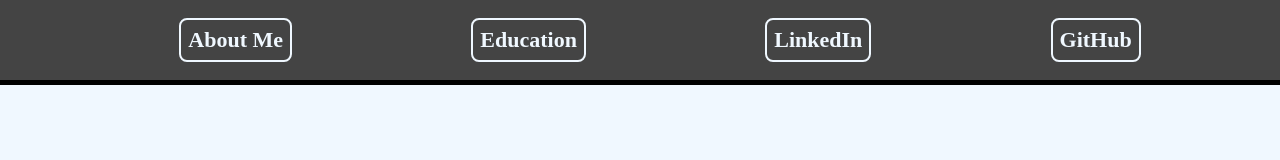
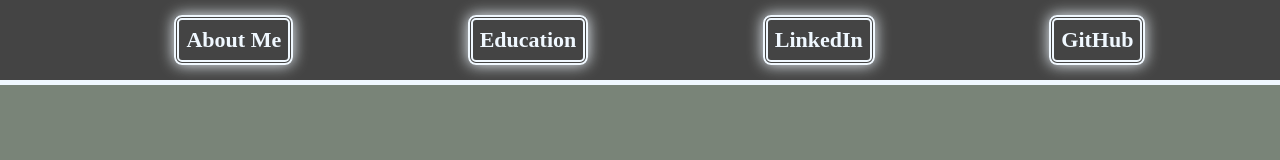
Before and after one commit to KyleSowers/Personal-Profile, a plain HTML site: page index.html in a window 1280 px wide. Drawn offline with Linux system fonts and the light colour scheme.

Commit message:
Added body background-color, box-shadow (navlinks), some nav color update.

```diff
--- a/index.css
+++ b/index.css
@@ -4,7 +4,7 @@
 }
 
 body {
-    background-color: aliceblue;
+    background-color: #798478;
 }
 
 nav {
@@ -16,7 +16,7 @@ nav {
     gap: 20px;
     width: 100vw;
     height: 80px;
-    border-bottom: black solid 5px;
+    border-bottom: aliceblue solid 5px;
     background-color: #444;
 }
 
@@ -25,7 +25,8 @@ nav {
     font-size: 22px;
     padding: 7px;
     color: aliceblue;
-    border: aliceblue double 2px;
+    border: aliceblue double 5px;
     border-radius: 8px;
+    box-shadow: 0 0 15px aliceblue;
     text-decoration: none;
 }
```
